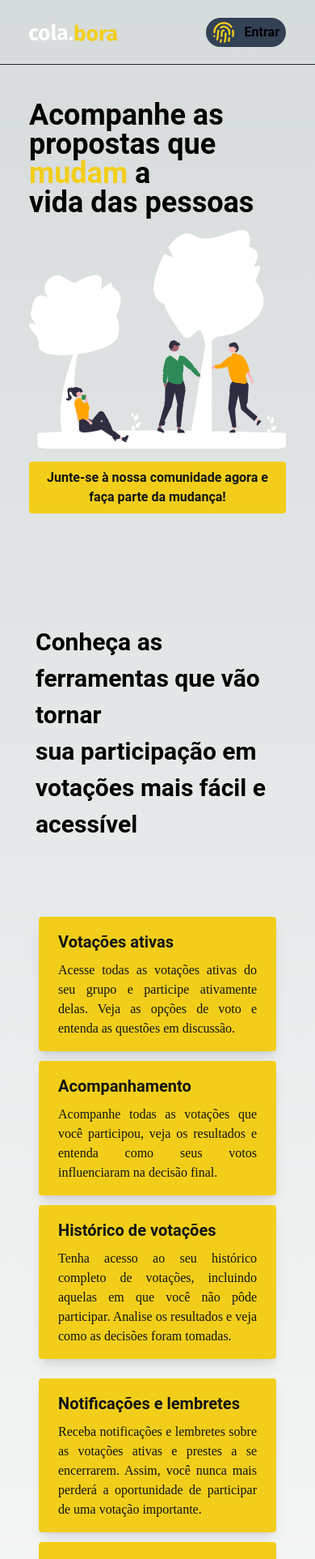
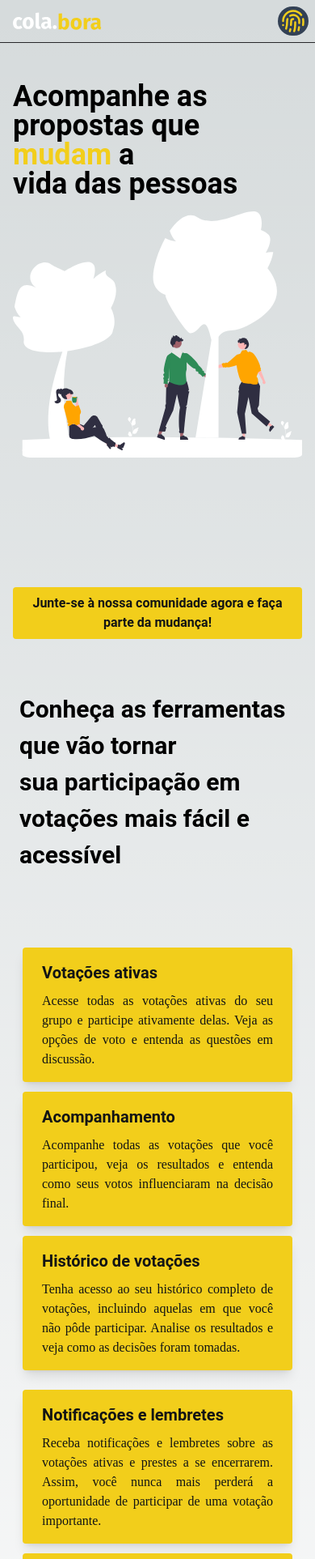
Before and after one commit to franklaercio/colabora-frontend, a Next.js app: page / in a window 390 px wide. Shown: the top 1925 px of the page at 81% size. Built offline with nearby package versions, Linux system fonts and the light colour scheme; no server answers.

Commit message:
fix: adjusting responsive layouts

```diff
--- a/package.json
+++ b/package.json
@@ -20,7 +20,7 @@
     "eslint-config-next": "13.3.4",
     "framer-motion": "^10.12.7",
     "jsonwebtoken": "^9.0.0",
-    "lucide-react": "^0.206.0",
+    "lucide-react": "^0.255.0",
     "next": "13.3.4",
     "next-auth": "^4.22.1",
     "postcss": "8.4.23",
--- a/src/app/login/page.tsx
+++ b/src/app/login/page.tsx
@@ -31,8 +31,8 @@ export default function Login() {
   };
 
   return (
-    <main className="mt-2 max-w-screen-xl m-auto h-screen md:mt-8">
-      <div className="text-center font-bold text-5xl mb-4 mt-8 sm:mb-4 md:mb-6">
+    <main className="mt-2 max-w-screen-xl m-auto h-screen p-4 md:p-6 lg:p-8">
+      <div className="text-center font-bold text-4xl mb-4 mt-8 sm:mb-4 md:mb-6">
         <p>
           Faça <span className="text-yellow">login </span>
           <span className="hidden md:inline">
@@ -57,7 +57,7 @@ export default function Login() {
           <form
             id="form-login"
             onSubmit={handleSubmit}
-            className="w-5/6 md:w-2/3"
+            className="w-full md:w-2/3 lg:w-5/6"
           >
             <div className="mb-4">
               <label htmlFor="email" className="block mb-2 font-medium">
--- a/src/app/page.tsx
+++ b/src/app/page.tsx
@@ -1,18 +1,37 @@
 "use client";
 import Image from "next/image";
 import { ChevronsDown } from "lucide-react";
-import { motion } from "framer-motion";
+import { motion, useAnimation } from "framer-motion";
 import { Facebook, Instagram, Twitter, Linkedin, Youtube } from "lucide-react";
 
 import { AnimatedOnScroll } from "../components/AnimetedOnScroll";
 import Link from "next/link";
 import { CardFunction } from "@/components/CardFunction";
+import { useEffect } from "react";
 
 export default function Home() {
+  const controls = useAnimation();
+
+  useEffect(() => {
+    const handleScroll = () => {
+      const scrollPosition = window.innerHeight + window.pageYOffset;
+
+      if (scrollPosition >= scrollPosition * 0.3) {
+        controls.start({ opacity: 1 });
+      }
+    };
+
+    window.addEventListener("scroll", handleScroll);
+
+    return () => {
+      window.removeEventListener("scroll", handleScroll);
+    };
+  });
+
   return (
-    <main id="#main" className="mt-2 sm:mt-24">
-      <section id="home" className="p-8">
-        <div className="inline-block max-w-screen-xl m-auto max-sm leading-none md:flex flex-row justify-between">
+    <main id="#main" className="mt-2 p-4 md:p-6 lg:p-8">
+      <section id="home">
+        <div className="inline-block max-w-screen-xl m-auto max-sm leading-none md:flex flex-row justify-between mt-6 xl:mt-20">
           <div className="font-bold text-4xl sm:text-6xl ">
             <p>Acompanhe as</p>
             <p>propostas que</p>
@@ -31,7 +50,7 @@ export default function Home() {
             />
           </div>
         </div>
-        <div className="flex flex-col items-center mt-4 sm:mt-20">
+        <div className="flex flex-col items-center mt-40 lg:mt-20">
           <button className="bg-yellow text-black hover:bg-orange text-withe font-bold py-2 px-4 rounded">
             Junte-se à nossa comunidade agora e faça parte da mudança!
           </button>
@@ -41,7 +60,7 @@ export default function Home() {
             animate={{ y: [-10, 10] }}
             transition={{ repeat: Infinity, duration: 1 }}
           >
-            <div className="mt-20 w-1/5 h-10 text-yellow ">
+            <div className="mt-28 w-1/5 h-10 text-yellow ">
               <Link href="#functions">
                 <ChevronsDown size={60} />
               </Link>
@@ -49,8 +68,13 @@ export default function Home() {
           </motion.div>
         </div>
       </section>
-      <section id="functions" className="mt-10 mb-32 p-8 sm:mb-40">
-        <div className="m-auto font-sans font-bold text-3xl text-left ml-2 sm:text-5xl md:text-center">
+      <motion.div
+        initial={{ opacity: 0 }}
+        animate={controls}
+        transition={{ duration: 0.5 }}
+      >
+        <section id="functions" className="mt-10 mb-32 sm:mb-40">
+          <div className="font-sans font-bold text-3xl text-left ml-2 sm:text-5xl md:text-center">
             <AnimatedOnScroll
               id="title-functions-colabora"
               hiddenX={0}
@@ -104,7 +128,8 @@ export default function Home() {
             </div>
           </div>
         </section>
-      <section className="h-3/5 pb-24 pt-24 min-h-fit border-t-[1px] p-8 border-y-zinc-800">
+      </motion.div>
+      <section className="h-3/5 pb-24 pt-24 min-h-fit border-t-[1px] border-y-zinc-800">
         <div className="block max-w-screen-xl m-auto max-sm justify-between sm:flex flex-row">
           <div className="flex flex-col">
             <h3 className="font-bold font-sans text-xl pb-6">
--- a/src/app/suggestion/create/page.tsx
+++ b/src/app/suggestion/create/page.tsx
@@ -12,15 +12,15 @@ export default function CreateSuggestion() {
   };
 
   return (
-    <main className="mt-2 max-w-screen-xl m-auto h-screen p-8 md:mt-8">
-      <div className="text-center font-bold text-5xl mb-4 mt-8 sm:mb-4 md:mb-6">
+    <main className="mt-2 max-w-screen-xl m-auto h-screen p-4 md:p-6 lg:p-8">
+      <div className="text-center font-bold text-5xl mb-4 mt-4 sm:mb-4 md:mb-6">
         <p>Submeter Proposta</p>
       </div>
       <div className="flex flex-col items-center justify-center w-full sm:mt-20">
         <form
           id="form-login"
           onSubmit={handleSubmit}
-          className="w-5/6 md:w-2/3"
+          className="w-full md:w-2/3 lg:w-5/6"
         >
           <div className="mb-4">
             <label htmlFor="text" className="block mb-2 font-medium">
--- a/src/app/suggestion/list/page.tsx
+++ b/src/app/suggestion/list/page.tsx
@@ -51,7 +51,7 @@ export default async function Suggestions() {
   const data = await getSuggestions();
 
   return (
-    <main className="mt-2 max-w-screen-xl m-auto h-screen p-4 sm:p-6 md:p-8">
+    <main className="mt-2 max-w-screen-xl m-auto h-screen p-4 md:p-6 lg:p-8">
       <div className="inline-table justify-between sm:flex flex-row">
         <div className="flex flex-col font-sans font-bold md:flex text-2xl">
           <p>Olá, Frank!</p>
--- a/src/components/CardFunction/index.tsx
+++ b/src/components/CardFunction/index.tsx
@@ -7,7 +7,7 @@ interface CardProps {
 
 export function CardFunction({ title, content }: CardProps) {
   return (
-    <div className="bg-yellow text-black px-6 py-4 max-w-xs rounded overflow-hidden shadow-lg m-3">
+    <div className="bg-yellow text-black px-6 py-4 max-w-fit rounded overflow-hidden shadow-lg m-3 w-full md:max-w-xs">
       <div className="font-bold text-xl mb-2">{title}</div>
       <div className="text-gray-700 text-base font-serif text-justify">
         <AnimatedOnScroll
--- a/src/components/Header/index.tsx
+++ b/src/components/Header/index.tsx
@@ -6,9 +6,13 @@ import { SignInButton } from "../SignInButton";
 
 export function Header() {
   return (
-    <header id="header" className="h-20 border-b border-b-zinc-800">
-      <div className="flex flex-row items-center max-w-screen-xl h-20 p-8 m-auto justify-between">
+    <header
+      id="header"
+      className="border-b border-b-zinc-800 justify-center p-2 sm:pr-4 pl-4 lg:p-6"
+    >
+      <div className="flex flex-row items-center max-w-screen-xl m-auto justify-between">
         <div className="flex flex-row items-baseline justify-between">
+          <Link href="/" className="pr-10">
             <Image
               src="/logo.svg"
               alt="cola.bora"
@@ -16,6 +20,7 @@ export function Header() {
               height={100}
               className="mr-20 select-none"
             />
+          </Link>
           <nav className="hidden w-3/4 font-sans text-sm select-none md:block lg:block">
             <Link href="/" className="pr-10">
               Página Inicial
--- a/src/components/SignInButton/index.tsx
+++ b/src/components/SignInButton/index.tsx
@@ -1,5 +1,5 @@
 "use client";
-import { Fingerprint, User } from "lucide-react";
+import { Fingerprint, UserCircle } from "lucide-react";
 import { signOut, useSession } from "next-auth/react";
 import { useRouter } from "next/navigation";
 
@@ -8,18 +8,21 @@ export function SignInButton() {
   const router = useRouter();
 
   return session ? (
-    <button type="button" onClick={() => signOut()}>
-      <User className="bg-yellow" />
-      {session.user?.name}
+    <button
+      className="flex items-center align-middle rounded-full border-0 box-border md:p-1"
+      type="button"
+      onClick={() => signOut()}
+    >
+      <UserCircle className="text-yellow" size={35} />
     </button>
   ) : (
     <button
-      className="flex flex-row items-center align-middle rounded-full bg-slate-700 border-0 p-2 box-border h-8"
+      className="flex flex-row items-center align-middle rounded-full bg-slate-700 border-0 p-1 box-border h-8 md:p-2"
       type="button"
       onClick={() => router.push("/login")}
     >
-      <Fingerprint className="pr-3 text-yellow" size={40} />
-      <span className="font-sans font-bold">Entrar</span>
+      <Fingerprint className="text-yellow md:pr-3" size={30} />
+      <span className="font-sans font-bold hidden md:flex">Entrar</span>
     </button>
   );
 }
```
Also changed, not shown: 1 other file (tests, documents, lock files or other folders). Lines whose indentation alone changed are shown as unchanged.
